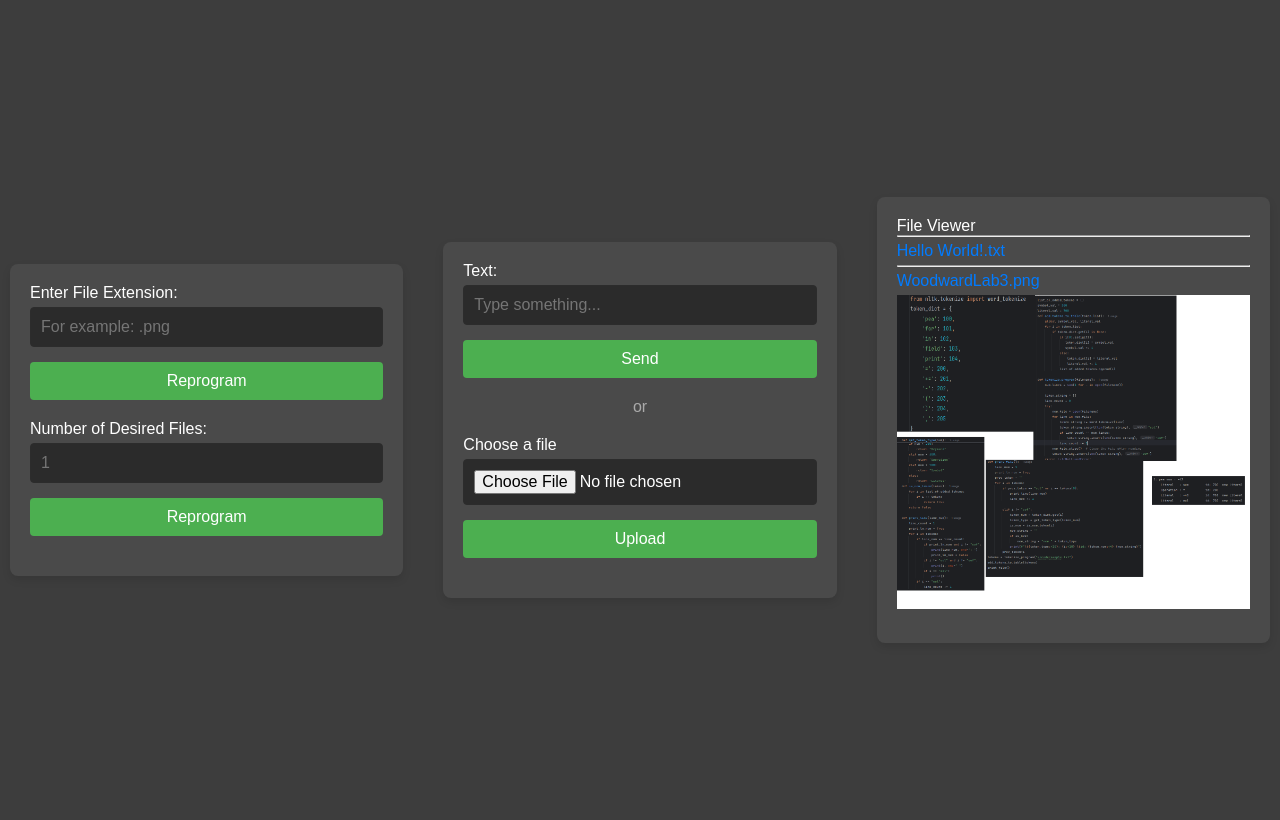
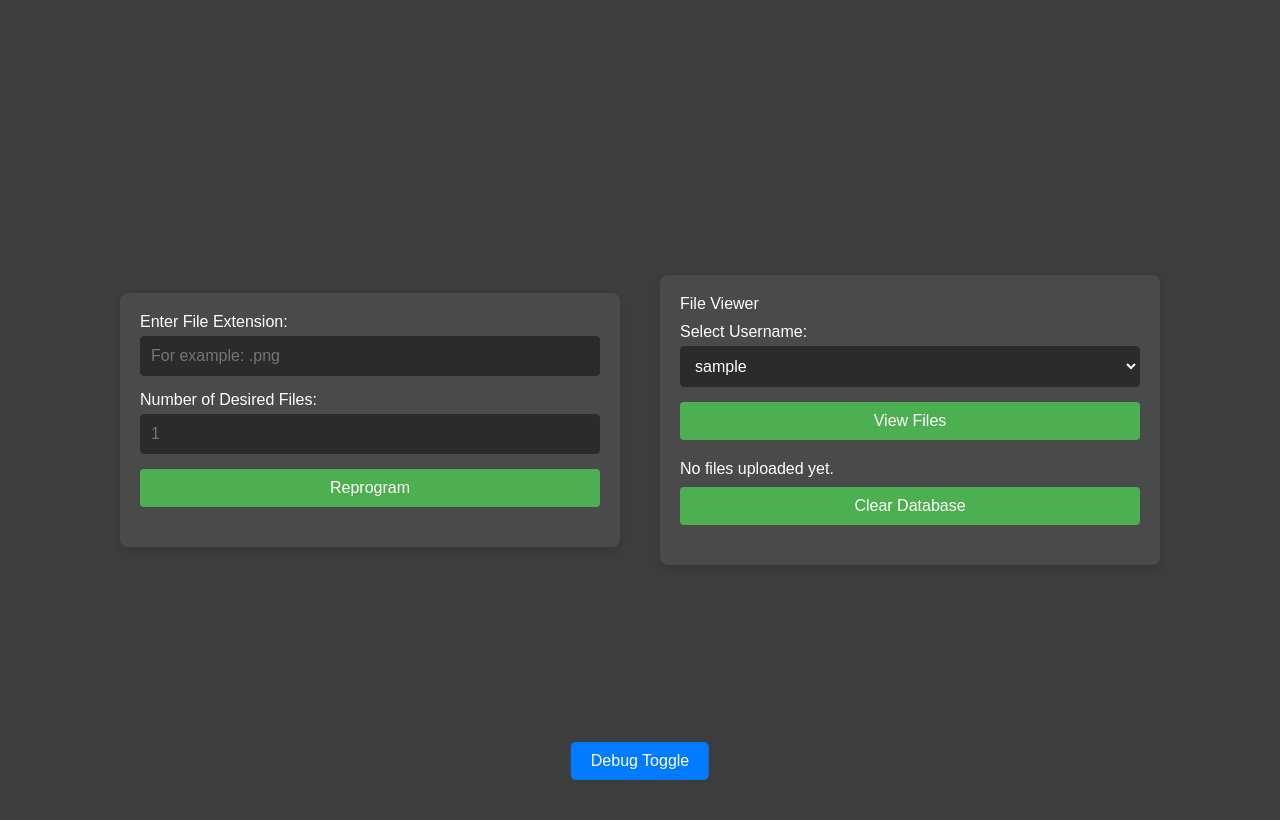
Before and after one commit to emmetl913/YCP-Hacks-2024-MITM--Dirty-Box--Device, a Flask app: page / in a window 1280 px wide. Run offline with Flask 3, Linux system fonts and the light colour scheme; the visitor is signed in with stand-in values (Sample User, id 1); tables that the repository leaves empty hold one stand-in row (values such as "Sample post").

Commit message:
More stuff i think

```diff
--- a/WebServer/app.py
+++ b/WebServer/app.py
@@ -1,38 +1,53 @@
 from flask import Flask, render_template, request, send_from_directory, redirect, url_for, session, flash
-from flask_httpauth import HTTPBasicAuth
+from flask_sqlalchemy import SQLAlchemy
+from werkzeug.utils import secure_filename
 from datetime import timedelta
 import os
 
 from werkzeug.security import generate_password_hash, check_password_hash
 from werkzeug.utils import redirect
 
+# Setup app and config
 app = Flask(__name__)
-auth = HTTPBasicAuth()
 app.secret_key = os.urandom(24)
+app.permanent_session_lifetime = timedelta(minutes=10)
+
+# Setup Database
+app.config['SQLALCHEMY_DATABASE_URI'] = 'sqlite:///uploads.db'
+app.config['SQLALCHEMY_TRACK_MODIFICATIONS'] = False
 app.config['UPLOAD_FOLDER'] = 'uploads'
+db = SQLAlchemy(app)
 os.makedirs(app.config['UPLOAD_FOLDER'], exist_ok=True)
 
-app.permanent_session_lifetime = timedelta(minutes=10)
 
+# Secret shhhhh don't tell nobody
 USERNAME = "admin"
 PASSWORD = "password123"
 
+class File(db.Model):
+    id = db.Column(db.Integer, primary_key=True)
+    filename = db.Column(db.String(100), nullable=False)
+    username = db.Column(db.String(50), nullable=False)
+
+with app.app_context():
+    db.create_all()
 
 @app.route('/')
 def index():
     if 'logged_in' in session:
         image_extensions = {'jpg', 'jpeg', 'png', 'gif', 'bmp', 'webp'}
-        files = os.listdir(app.config['UPLOAD_FOLDER'])
+        files = File.query.filter_by(username=USERNAME).all()
+        all_usernames = get_all_usernames()
 
         # Prepare a list of dictionaries with file info
         file_data = [
             {
-                'name': file,
-                'is_image': file.split('.')[-1].lower() in image_extensions
+                'name': file.filename,
+                #'is_image': file.split('.')[-1].lower() in image_extensions
             }
             for file in files
         ]
-        return render_template('index.html', files=file_data)
+        return render_template('index.html', files=files, usernames=all_usernames)
     else:
         return redirect(url_for('login'))
 
@@ -41,7 +56,7 @@
     if request.method == 'POST':
         username = request.form['username']
         password = request.form['password']
-
+        print("Debug username & password: ", request.form['username'], "  ", request.form['password'])
         if username == USERNAME and password == PASSWORD:
             session.permanent = True
             session['logged_in'] = True
@@ -62,21 +77,61 @@
     text = request.form['text_field']
     return f"Received text: {text}"
 
-@app.route('/file_type', methods=['POST'])
-def set_filetype():
-    text = request.form['file_type_selector']
-    text = validate_filetype(text)
-    if not text:
-        text = '.txt'
-    print(text)
+@app.route('/download/<filename>')
+def download_file(filename):
+    return send_from_directory('uploads', filename, as_attachment=True)
+
+@app.route('/files_by_user', methods=['POST'])
+def files_by_user():
+    if 'logged_in' not in session:
+        return redirect(url_for('login'))
+
+    selected_username = request.form.get('username')
+    if selected_username:
+        files = get_files_by_username(selected_username)
+    else:
+        files = []
+
+    # Render the index page with the selected user's files
+    all_usernames = get_all_usernames()  # Get all usernames for the dropdown
+    return render_template('index.html', files=files, usernames=all_usernames, selected_user=selected_username)
+
+def get_files_by_username(username):
+    try:
+        files = File.query.filter_by(username=username).all()  # Query files by username
+        filenames = [file.filename for file in files]  # Extract filenames from the query result
+        return filenames
+    except Exception as e:
+        print("Error retrieving files:", e)
+        return []
+def get_all_usernames():
+    try:
+        usernames = db.session.query(File.username).distinct().all()
+        return [username[0] for username in usernames]  # Extract usernames from the query result
+    except Exception as e:
+        print("Error retrieving usernames:", e)
+        return []
+
+@app.route('/clear')
+def clear_database():
+    try:
+        db.session.query(File).delete()  # Delete all rows in the File table
+        db.session.commit()  # Commit the changes to the database
+        print("Database cleared successfully.")
+    except Exception as e:
+        db.session.rollback()  # Rollback in case of error
+        print("Error clearing database:", e)
     return redirect(url_for('index'))
 
-@app.route('/file_number', methods=['POST'])
-def set_filenum():
-    text = request.form['file_number_selector']
-    text = int(text)
-    print("New Desired Files: ", text)
-    return redirect( url_for('index'))
+@app.route('/file_scrape_info', methods=['POST'])
+def get_scrape_info():
+    type = request.form['file_type_selector']
+    number = request.form['file_number_selector']
+    number = int(number)
+    type = validate_filetype(type)
+    print(f"PI set to scrape {number} files of type {type}")
+    return redirect(url_for('index'))
+
 
 def validate_filetype(text):
     valid_extensions = {
@@ -88,19 +143,31 @@
     text = text.lower()
     if not text.startswith('.'):
         text = f'.{text}'
-    return text in valid_extensions
+    return text
 
 
-@app.route('/upload', methods=['POST'])
+@app.route('/upload', methods=['GET','POST'])
 def upload_file():
-    if 'file' not in request.files:
-        return "No file was part of this request"
-    file = request.files['file']
-    if file.filename == '':
-        return "Error parsing filename"
-    if file:
-        file.save(os.path.join(app.config['UPLOAD_FOLDER'], file.filename))
-        return redirect(url_for('uploaded_file', filename=file.filename))
+    if 'logged_in' not in session:
+        return redirect(url_for('login'))
+
+    if request.method == 'POST':
+        file = request.files['file']
+        if file:
+            filename = secure_filename(file.filename)
+            file_path = os.path.join(app.config['UPLOAD_FOLDER'], filename)
+            file.save(file_path)
+
+            # Save file info to the database
+            new_file = File(filename=filename, username=USERNAME)
+            db.session.add(new_file)
+            db.session.commit()
+
+            flash('File uploaded successfully.')
+            return redirect(url_for('index'))
+
+    return render_template('upload.html')
+
 
 @app.route('/uploads/<filename>')
 def uploaded_file(filename):
--- a/WebServer/templates/index.html
+++ b/WebServer/templates/index.html
@@ -36,6 +36,15 @@
             border-radius: 8px;
             box-shadow: 0px 4px 8px rgba(0, 0, 0, 0.1);
         }
+        .container1 {
+            margin: 10px;
+            background: #4a4a4a;
+            width: 100%;
+            max-width: 500px;
+            padding: 20px;
+            border-radius: 8px;
+            box-shadow: 0px 4px 8px rgba(0, 0, 0, 0.1);
+        }
 
         h1 {
             color: #ffffff;
@@ -54,7 +63,15 @@
             margin-bottom: 5px;
             color: #ffffff;
         }
-
+        select {
+            background: #2b2b2b;
+            padding: 10px;
+            border: 1px solid #2c2c2c;
+            border-radius: 4px;
+            margin-bottom: 15px;
+            font-size: 16px;
+            color: #ffffff;
+        }
         input[type="number"],
         input[type="text"],
         input[type="file"] {
@@ -97,22 +114,52 @@
         .file-link:hover {
             text-decoration: underline;
         }
+        p {
+            color: #ffffff;
+        }
+        a {
+            color: #7ad7ff; /* Bright color for the download links */
+            text-decoration: none;
+            font-weight: bold;
+        }
+        a:hover {
+            color: #4a7e94; /* Darker shade on hover */
+            text-decoration: underline; /* Underline on hover for better visibility */
+        }
+        li {
+            margin-bottom: 10px; /* Space between links */
+        }
+        .hidden {
+            display: none;
+        }
+        .toggle-button {
+            position: fixed;
+            bottom: 20px; /* 20px from the bottom of the screen */
+            left: 50%; /* Center horizontally */
+            transform: translateX(-50%); /* Adjust for exact centering */
+            padding: 10px 20px;
+            background-color: #007bff;
+            color: #ffffff;
+            border: none;
+            border-radius: 5px;
+            cursor: pointer;
+            font-size: 16px;
+        }
     </style>
 </head>
 <body class="flex-container">
+    <button class="toggle-button" onclick="toggleVisibility()">Debug Toggle</button>
+
     <div class="container">
-        <form action="/file_type" method="post">
+        <form action="/file_scrape_info" method="post">
             <label for="file_type_selector">Enter File Extension:</label>
             <input type="text" id="file_type_selector" name="file_type_selector" placeholder="For example: .png">
-            <button type="submit">Reprogram</button>
-        </form>
-        <form action="/file_number" method="post">
             <label for="file_number_selector">Number of Desired Files:</label>
             <input type="number" min="1" id="file_number_selector" name="file_number_selector" placeholder="1">
             <button type="submit">Reprogram</button>
         </form>
     </div>
-    <div class="container">
+    <div class="container1 hidden">
         <form action="/submit" method="post">
             <label for="text_field">Text:</label>
             <input type="text" id="text_field" name="text_field" placeholder="Type something...">
@@ -121,33 +168,47 @@
 
          <div class="separator">or</div>
 
-        <form action="/upload" method="post" enctype="multipart/form-data">
-            <label for="file">Choose a file</label>
-            <input type="file" id="file" name="file">
-            <button type="submit">Upload</button>
+        <form action="{{ url_for('upload_file') }}" method="POST" enctype="multipart/form-data">
+        <input type="file" name="file" required>
+        <button type="submit">Upload</button>
         </form>
     </div>
     <div class="container">
-        <label>File Viewer</label>
+        <p style="padding-bottom: 2%;">File Viewer</p>
+        <form action="{{ url_for('files_by_user') }}" method="POST">
+            <label for="username">Select Username:</label>
+                <select name="username" id="username">
+                    {% for username in usernames %}
+                        <option value="{{ username }}" {% if username == selected_user %}selected{% endif %}>
+                            {{ username }}
+                        </option>
+                    {% endfor %}
+                </select>
+            <button type="submit">View Files</button>
+        </form>
         <div>
             {% if files %}
-                {% for file in files %}
-                    <hr>
-                    {% if file.is_image %}
-                        <!-- Display as an image if it's an image file -->
-                        <div>
-                            <a class="file-link" href="{{ url_for('uploaded_file', filename=file.name) }}">{{ file.name }}</a>
-                            <img src="{{ url_for('uploaded_file', filename=file.name) }}" alt="{{ file.name }}" style="max-width: 100%; margin-bottom: 10px;"></img>
-                        </div>
-                    {% else %}
-                        <!-- Display as a download link if it's not an image file -->
-                        <a class="file-link" href="{{ url_for('uploaded_file', filename=file.name) }}">{{ file.name }}</a>
-                    {% endif %}
-                {% endfor %}
+                <ul>
+                    {% for file in files %}
+                        <li>
+                            <a href="{{ url_for('download_file', filename=file.filename) }}">{{ file.filename }}</a>
+                        </li>
+                    {% endfor %}
+                </ul>
             {% else %}
-                <p>No files uploaded yet.</p>
+                <p style="padding-bottom: 2%;">No files uploaded yet.</p>
             {% endif %}
         </div>
+        <form action="/clear">
+            <button type="clear_db">Clear Database</button>
+        </form>
     </div>
+
+    <script>
+        function toggleVisibility() {
+            const container1 = document.querySelector('.container1');
+            container1.classList.toggle('hidden');
+        }
+    </script>
 </body>
 </html>
--- a/WebServer/uploads/Hello World!.txt
+++ /dev/null
@@ -1 +0,0 @@
-Hello World :3
```
Also changed, not shown: WebServer/instance/uploads.db (added), WebServer/sql.db (added), WebServer/uploads/WoodwardLab3.png (deleted), 1 other file.
